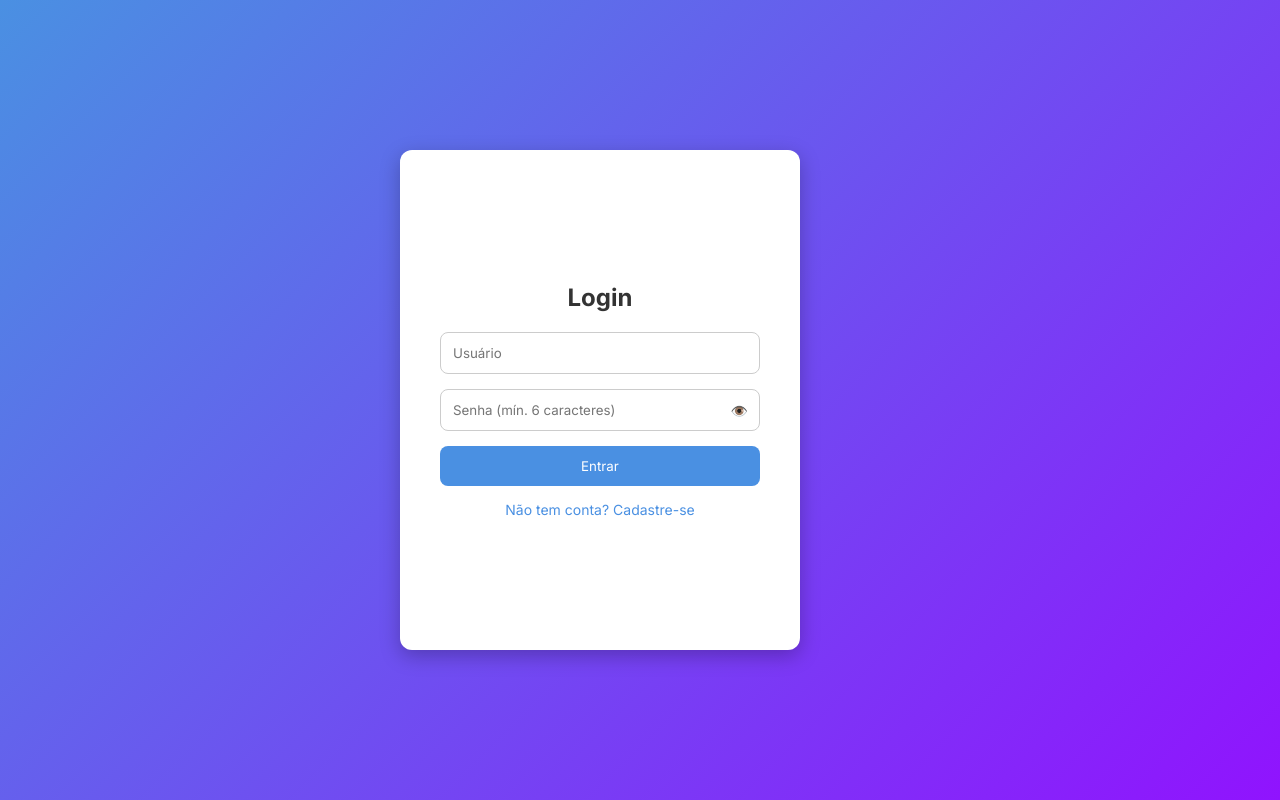
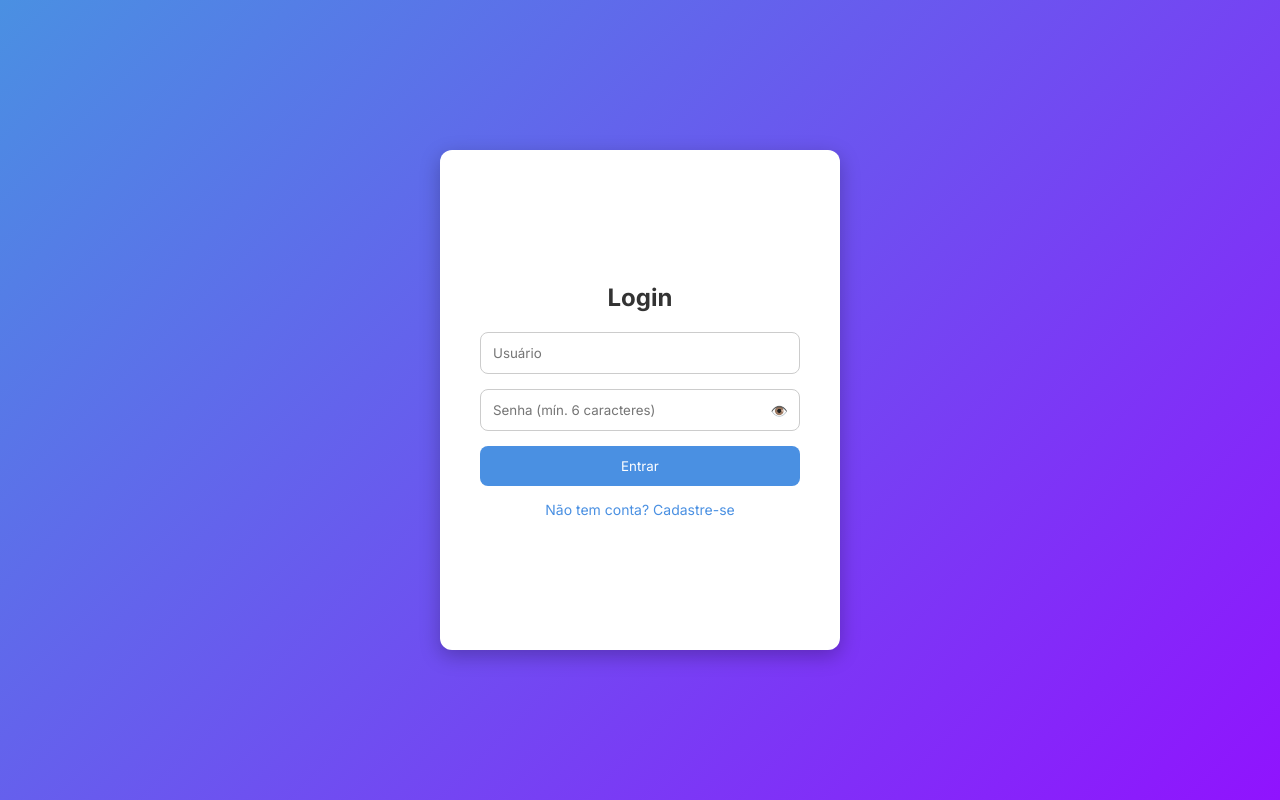
Before and after one commit to SantosBia0/SkillUp, a Flask app: page / in a window 1280 px wide. Run offline with Flask 3, Linux system fonts and the light colour scheme.

Commit message:
Update style.css

```diff
--- a/static/css/style.css
+++ b/static/css/style.css
@@ -14,7 +14,7 @@
 /*           BODY               */
 /* ============================ */
 body {
-    justify-self: top;
+    justify-self: center;
     min-height: 100vh;
     max-width: 1200px;
     width: 95%;
```
